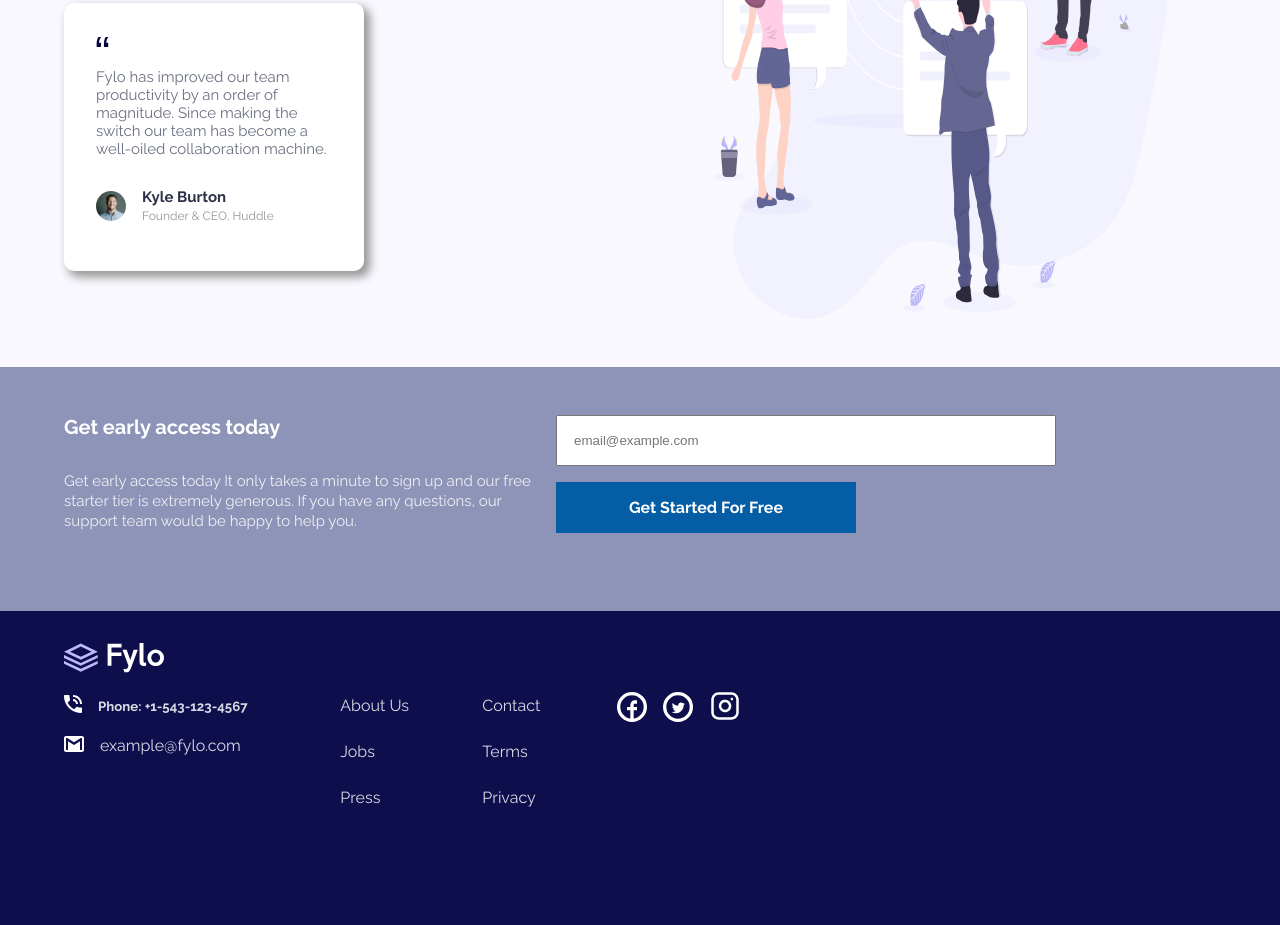
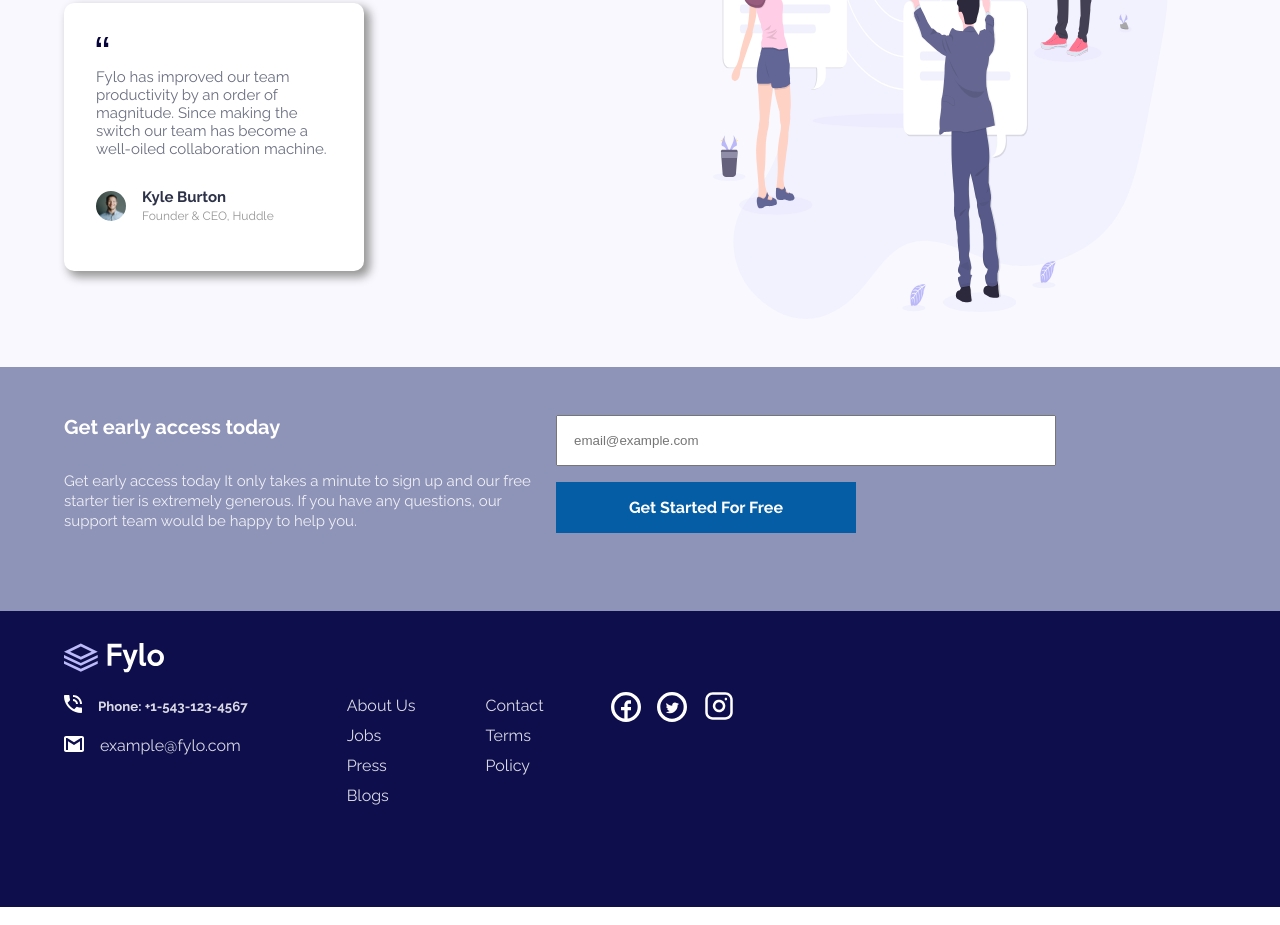
Before and after one commit to Oyasikelly/fylo-landing-page-with-two-column-layout-master, a plain HTML site: page index.html in a window 1280 px wide. Shown: the part 1077-2002 px from the top of the page. Drawn offline with Linux system fonts and the light colour scheme.

Commit message:
NewUpdate

```diff
--- a/index.html
+++ b/index.html
@@ -64,22 +64,23 @@
                 </div>
             </div>
            <div class="footer-info_2">
-               <ul class="footer-list">
-                <li><a class="list__item" href="#">About Us</a></li>
-                <li><a class="list__item" href="#">Jobs</a></li>
-                <li><a class="list__item" href="#">Press</a></li>
-                </ul>
+               <div class="footer-list">
+                <a class="list__item" href="#"><li>About Us</li></a>
+                <a class="list__item" href="#"><li>Jobs</li></a>
+                <a class="list__item" href="#"><li>Press</li></a>
+                <a class="list__item" href="#"><li>Blogs</li></a>
+                </div>
                 <br>
-                <ul class="footer-list ">
-                <li><a class="list__item" href="#">Contact</a></li>
-                <li><a class="list__item" href="#">Terms</a></li>
-                <li><a class="list__item" href="#">Privacy</a> </li>
-                </ul>
-               <ul  class="footer-list media-icon" >
+                <div class="footer-list">
+                    <a class="list__item" href="#"><li>Contact</li></a>
+                    <a class="list__item" href="#"><li>Terms</li></a>
+                    <a class="list__item" href="#"><li>Policy</li></a>
+                </div>
+               <div  class="footer-list media-icon" >
                 <i class="icon"><a href="#"><img class="facebook" src="/images/facebook-icon.svg"alt="icon-facebook"></a></i>
                 <i class="icon"><a href="#"><img class="twitter" src="/images/twitter-icon.svg" alt="icon-twitter"></a></i>
                 <i class="icon"><a href="#"><img class="instagram" src="/images/instagram-icon.svg" alt="instagram-icon"></a></i>
-               </ul>
+               <div>
            </div>
         </footer>
     </main>
--- a/style.css
+++ b/style.css
@@ -195,7 +195,7 @@ span{
 /* Content-3 */
 
 .section-3{
-    background-color:rgb(142, 147, 184);
+    background-color:rgb(86, 92, 139);
     text-align: center;
     padding-top: 1rem;
     padding-bottom: 3rem;
```
